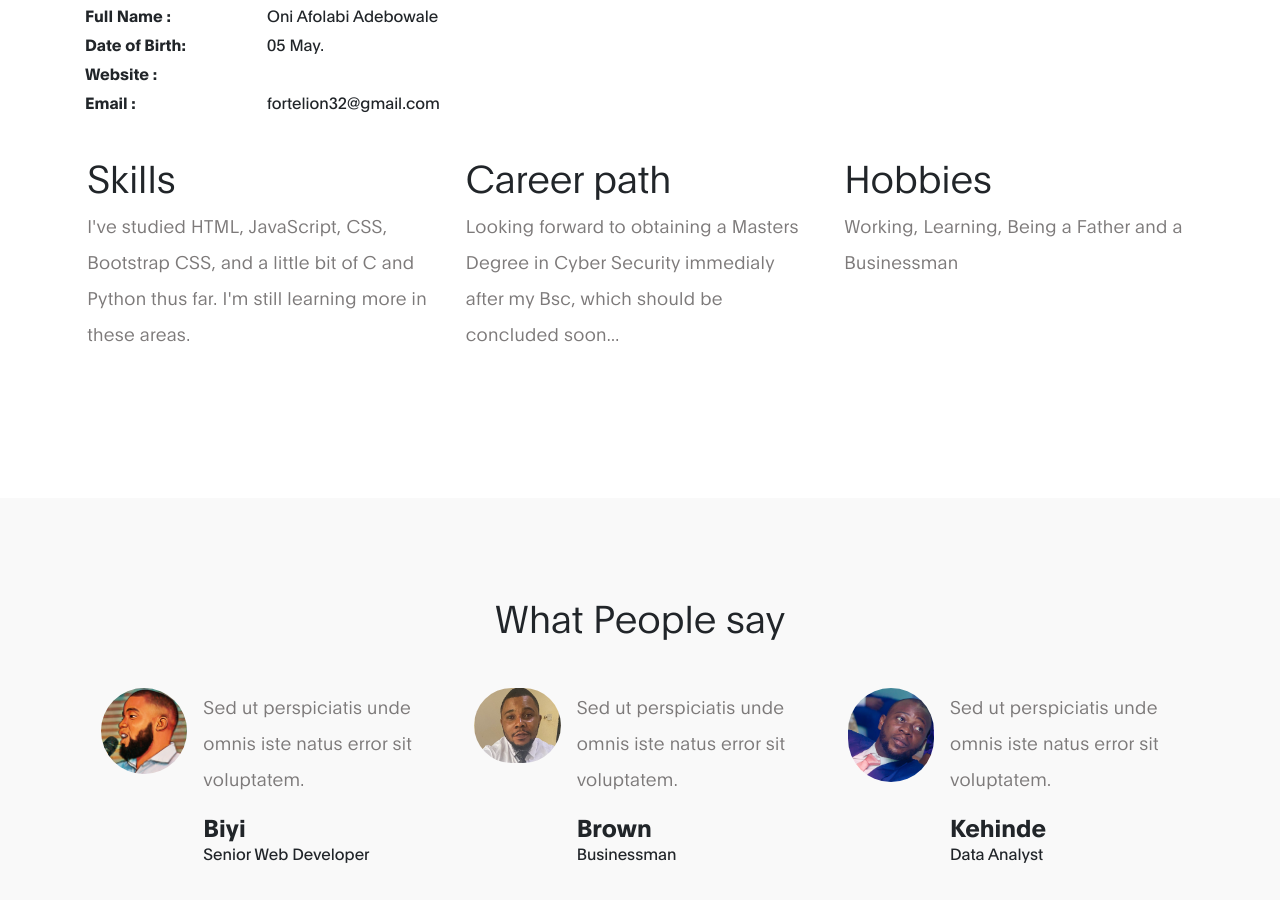
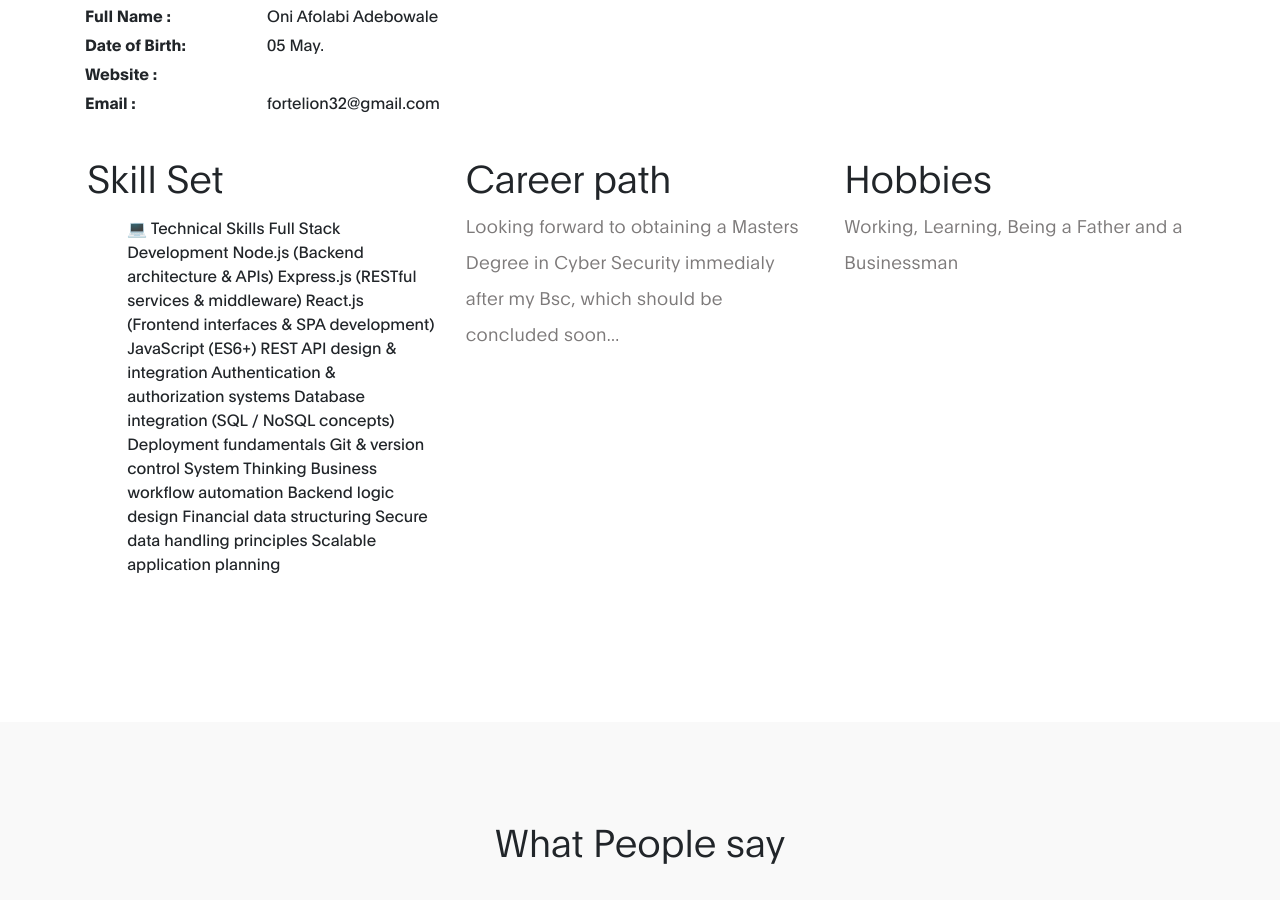
Before and after one commit to afolabiadebowale/afolabi-resume, a plain HTML site: page index.html in a window 1280 px wide. Shown: the part 1739-2639 px from the top of the page. Drawn offline with Linux system fonts and the light colour scheme.

Commit message:
Update index.html

```diff
--- a/index.html
+++ b/index.html
@@ -125,8 +125,44 @@ Driven by discipline, innovation, and problem-solving, Afolabi builds solutions
             </div>
             <div class="row about-third">
             	<div class="col-lg-4 col-md-4 col-12">
-                <h3>Skills</h3>
-                <p>I've studied HTML, JavaScript, CSS, Bootstrap CSS, and a little bit of C and Python thus far. I'm still learning more in these areas.</p>
+                <h3>Skill Set</h3>
+                <p>
+                     <ul>
+💻 Technical Skills
+Full Stack Development
+
+Node.js (Backend architecture & APIs)
+
+Express.js (RESTful services & middleware)
+
+React.js (Frontend interfaces & SPA development)
+
+JavaScript (ES6+)
+
+REST API design & integration
+
+Authentication & authorization systems
+
+Database integration (SQL / NoSQL concepts)
+
+Deployment fundamentals
+
+Git & version control
+
+System Thinking
+
+Business workflow automation
+
+Backend logic design
+
+Financial data structuring
+
+Secure data handling principles
+
+Scalable application planning
+                     </ul>
+
+                </p>
                 </div>
                 <div class="col-lg-4 col-md-4 col-12">
                 <h3>Career path</h3>
```
